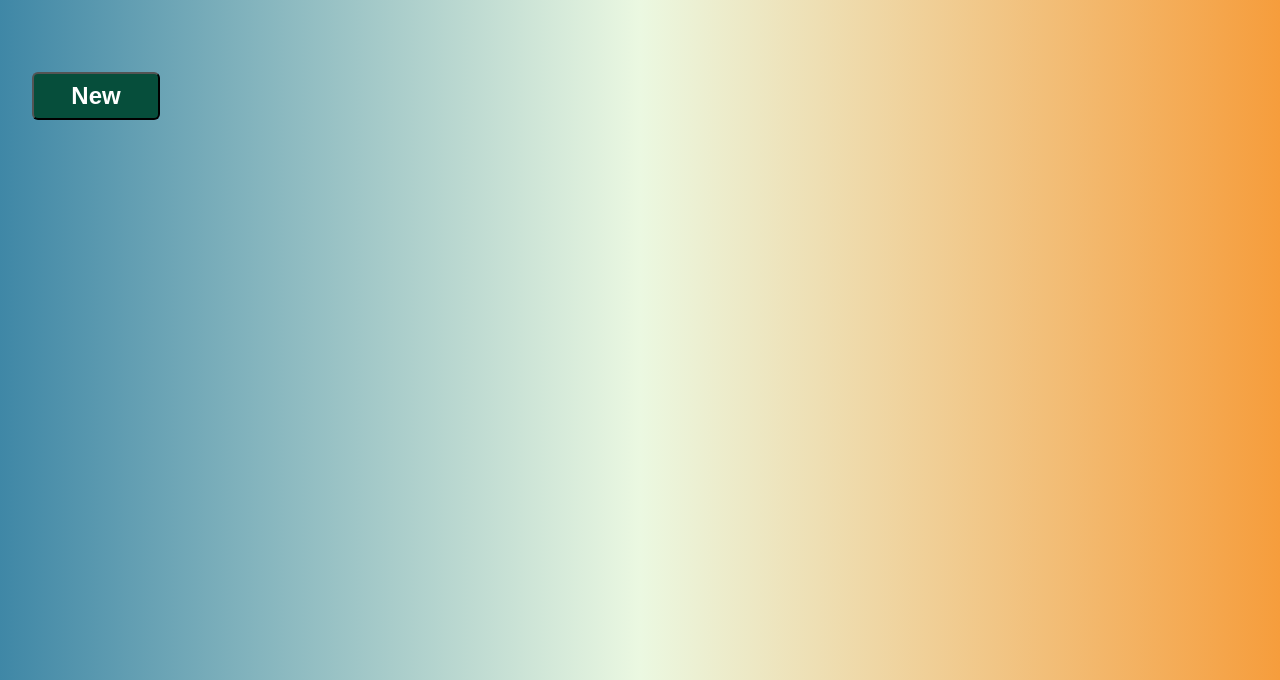
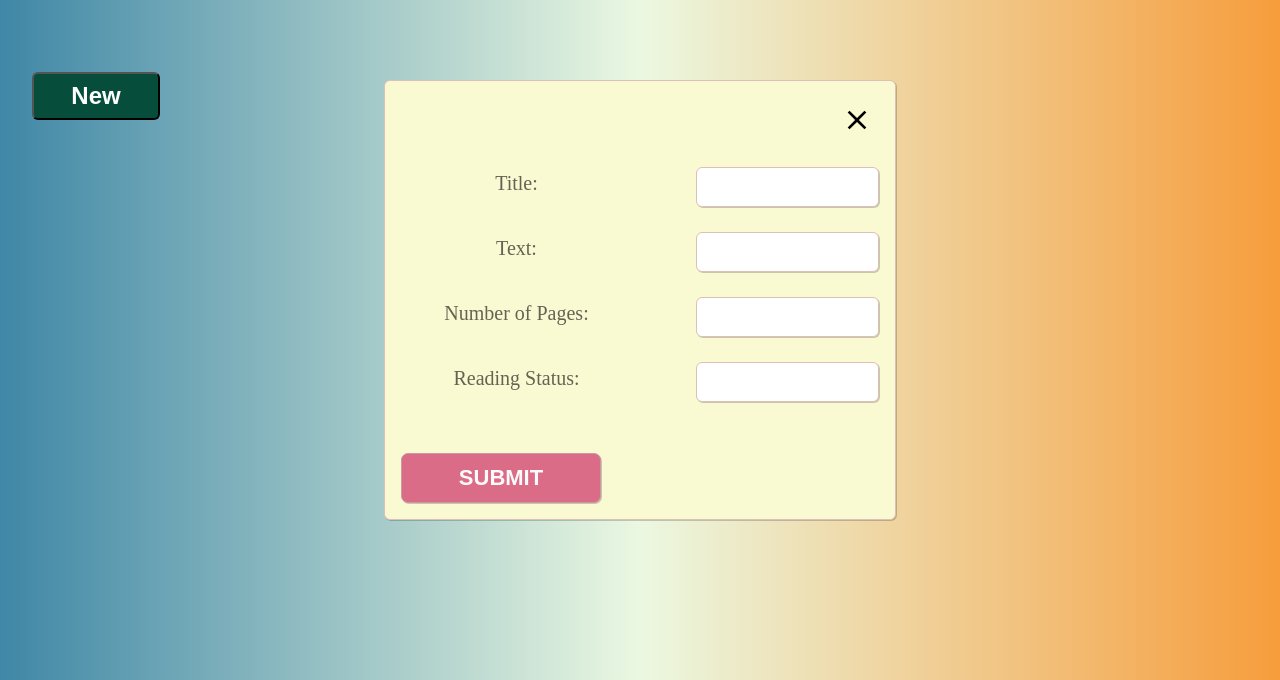
Before and after one commit to autom101/odin-project-library, a plain HTML site: page index.html in a window 1280 px wide. Shown: the part 120-800 px from the top of the page. Drawn offline with Linux system fonts and the light colour scheme.

Commit message:
Style form

```diff
--- a/index.html
+++ b/index.html
@@ -15,6 +15,29 @@
         <header>
             <h1>Library App</h1>
         </header>
+
+        <form action="#" method="POST">
+
+            <button class="clear-btn" type="reset">
+                <img src="./images/close.svg" alt="Close button">
+            </button>
+
+            <label for="book-title">Title:</label>
+            <input id="book-title" name="book-title" type="text" required>
+
+            <label for="book-author">Text:</label>
+            <input id="book-author" name="book-title" type="text" required>
+
+            <label for="book-pages">Number of Pages:</label>
+            <input id="book-pages" name="book-title" type="number" title="Please enter a number" required>
+
+            <label for="book-readingStatus">Reading Status:</label>
+            <input id="book-readingStatus" name="book-readingStatus" type="text" title="Please enter Read/Unread"
+                required>
+
+            <button class="btn" type="submit">SUBMIT</button>
+        </form>
+
         <main>
             <button class="btn">
                 New
--- a/styles.css
+++ b/styles.css
@@ -1,3 +1,7 @@
+* {
+  box-sizing: border-box;
+}
+
 body,
 header {
   padding: 0;
@@ -39,6 +43,96 @@ main {
   height: 3rem;
 }
 
+form {
+  position: absolute;
+  top: 25%;
+
+  height: 55%;
+  width: 40%;
+  align-self: center;
+
+  background-color: lightgoldenrodyellow;
+
+  border: 1px solid #dec0ba;
+  border-radius: 6px;
+  box-sizing: border-box;
+  box-shadow: 1px 1px rgba(0, 0, 0, 0.2);
+
+  display: grid;
+  grid-template: repeat(6, 1fr) / 1fr 1fr;
+  align-items: center;
+  gap: 1rem;
+  padding: 1rem;
+}
+
+.clear-btn {
+  background-color: rgba(0, 0, 0, 0);
+  border: none;
+  justify-self: end;
+  grid-column-start: 2;
+}
+
+img {
+  height: 2rem;
+  width: 2rem;
+}
+
+label {
+  justify-self: center;
+  opacity: 0.6;
+  font-size: 20px;
+  margin-bottom: 7px;
+}
+
+input {
+  justify-self: start;
+
+  height: 40px;
+
+  border: 1px solid #dec0ba;
+  border-radius: 6px;
+  box-sizing: border-box;
+  box-shadow: 1px 1px rgba(0, 0, 0, 0.2);
+
+  outline: none;
+  margin-left: auto;
+}
+
+input:focus:invalid {
+  border: 1px solid red;
+  font-size: 24px;
+}
+
+input:focus:valid {
+  border: 1px solid blue;
+  font-size: 24px;
+}
+
+.btn[type="submit"] {
+  grid-column: 1 / 3;
+
+  margin-top: 30px;
+  font-size: 22px;
+  font-weight: bold;
+  color: snow;
+
+  width: 200px;
+  height: 50px;
+
+  background-color: rgb(218, 108, 136);
+
+  border: 1px solid #ce96a6;
+  border-radius: 7px;
+  box-shadow: 1px 1px rgba(0, 0, 0, 0.2);
+  transition: 0.3s ease;
+}
+
+button:hover {
+  text-decoration: underline;
+  cursor: pointer;
+  scale: 1.02;
+}
+
 .book-container {
   width: 100%;
   display: grid;
@@ -59,3 +153,7 @@ main {
   border-radius: 8px;
   padding: 0 1rem;
 }
+
+form.form-hide {
+  display: none;
+}
```
Also changed, not shown: images/close.svg (added).
